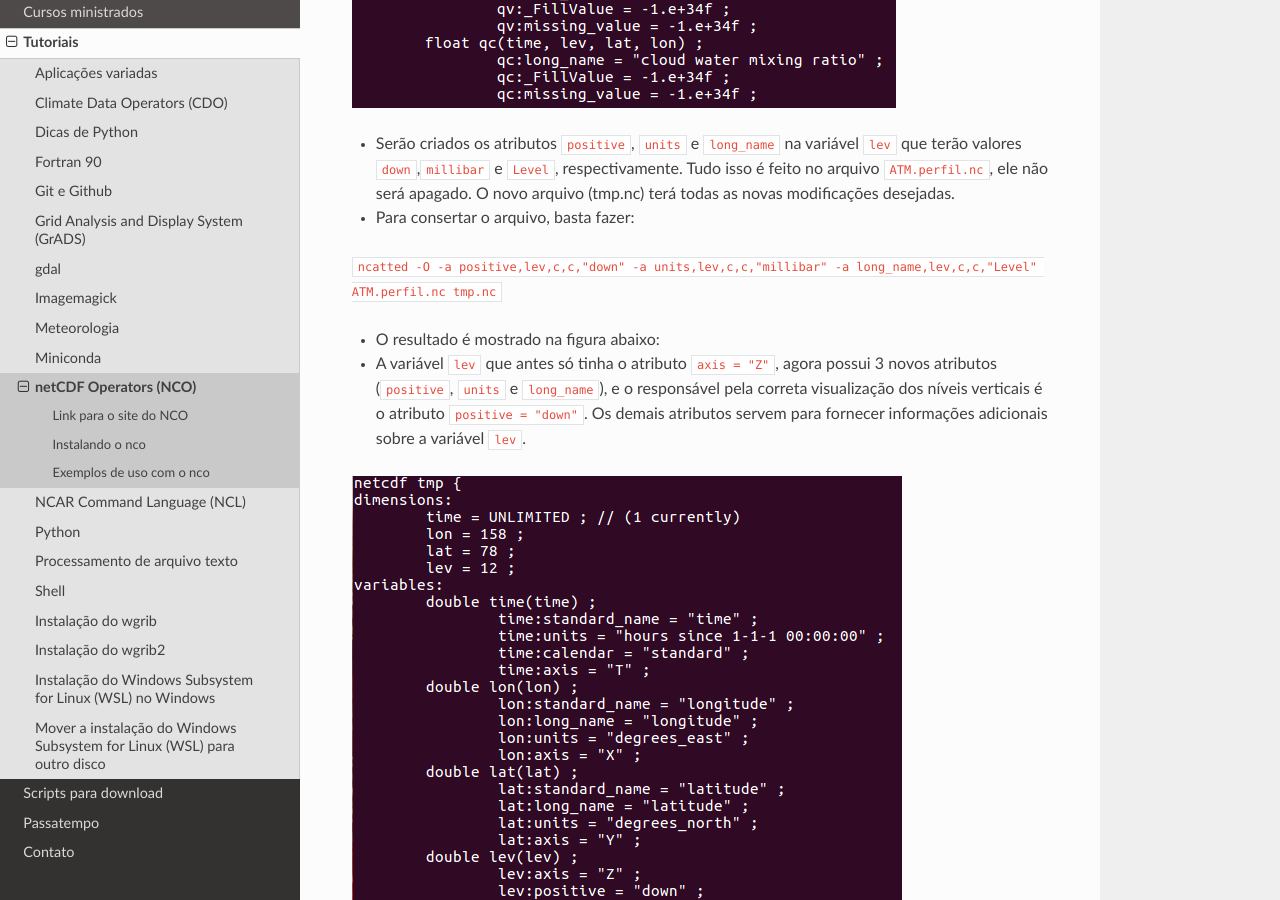
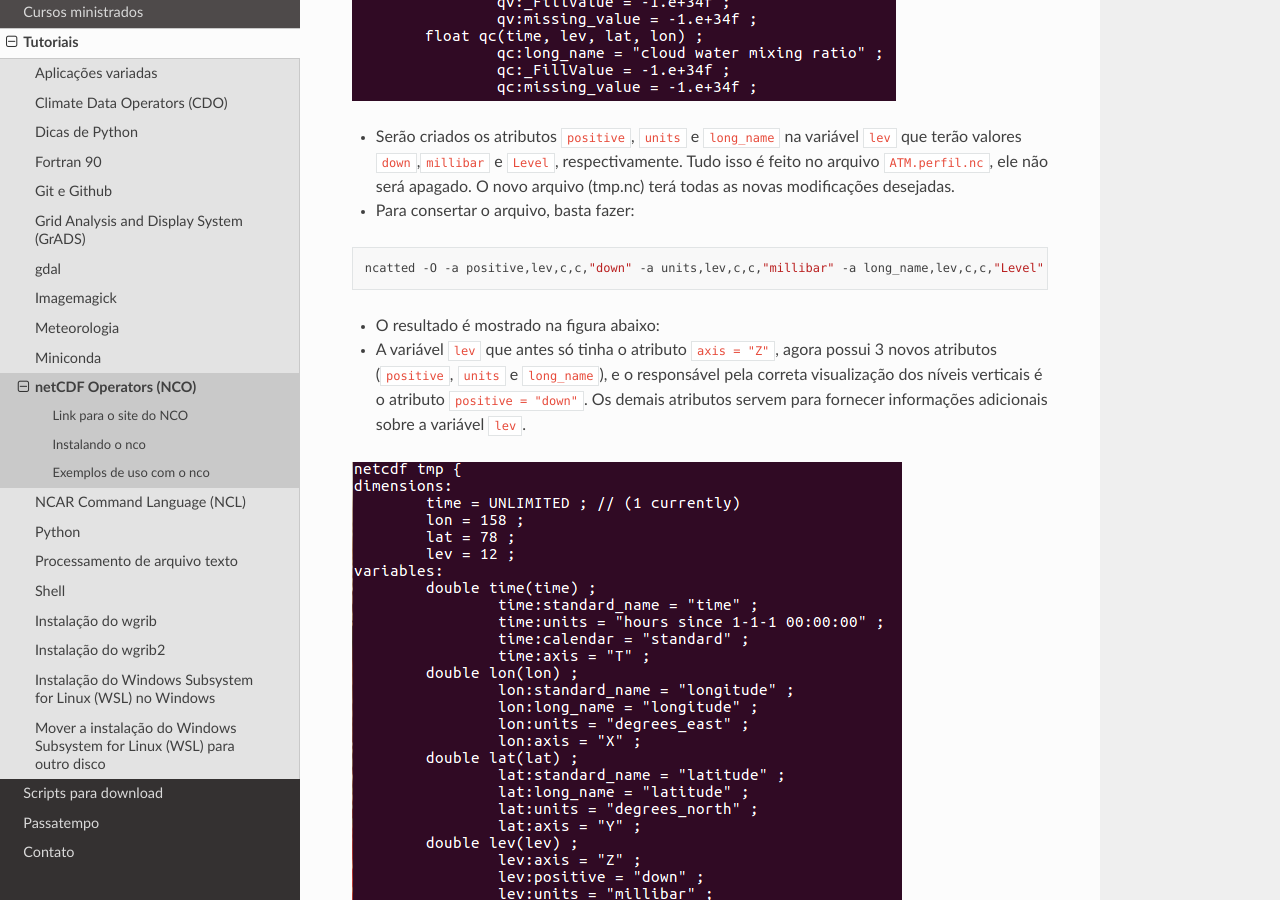
Before and after one commit to jgmsantos/homepage, a Sphinx documentation site: the page built from docs/pages/tutoriais/nco.md, in a window 1280 px wide and 900 px high, scrolled down 3311 px. Built offline with Sphinx 7.4.7 and the Read the Docs theme 3.1.0, drawn with Linux system fonts in a browser that asks for light colours; pages that are not in the unit, such as notebooks, are missing from menus; some of the changed text lies outside the part shown.

Commit message:
28012025

````diff
--- a/docs/index.rst
+++ b/docs/index.rst
@@ -42,7 +42,7 @@
 
 Divirta-se!
 
-Última atualização: 06/01/2025.
+Última atualização: 28/01/2025.
 
 .. toctree::
    :hidden:
--- a/docs/pages/tutoriais/nco.md
+++ b/docs/pages/tutoriais/nco.md
@@ -50,7 +50,9 @@
 
 9 Criar vários atributos (`standard_name`, `missing_value`, `_FillValue`,`precip` e `units`) de uma só vez para a variável `precip`.
 
-`ncatted -O -a standard_name,precip,c,c,"Precipitacao" -O -a missing_value,precip,c,f,-999 -O -a _FillValue,precip,c,f,-999 -O -a units,precip,c,c,"mm/day" input.nc output.nc`
+```bash
+ncatted -O -a standard_name,precip,c,c,"Precipitacao" -O -a missing_value,precip,c,f,-999 -O -a _FillValue,precip,c,f,-999 -O -a units,precip,c,c,"mm/day" input.nc output.nc
+```
 
 10 Apagar a variável e a dimensão `time` do arquivo.
 
@@ -72,7 +74,9 @@
 
   + Para consertar o arquivo, basta fazer:
 
-`ncatted -O -a positive,lev,c,c,"down" -a units,lev,c,c,"millibar" -a long_name,lev,c,c,"Level"  ATM.perfil.nc tmp.nc`
+```bash
+ncatted -O -a positive,lev,c,c,"down" -a units,lev,c,c,"millibar" -a long_name,lev,c,c,"Level"  ATM.perfil.nc tmp.nc
+```
 
   + O resultado é mostrado na figura abaixo:
 
@@ -90,7 +94,9 @@
 
   + Para resolver isso, basta usar o comando abaixo. O `ncap2` faz parte do [nco](http://nco.sourceforge.net).
 
-`ncap2 -s 'defdim("lon",1);lon[lon]=-60;lon@units="degrees_east";lon@axis="X";lon@long_name="longitude";defdim("lat",1);lat[lat]=-10;lat@units="degrees_north";lat@axis="Y";lat@long_name="latitude"' maosodarS1.b1.20140301.000000.cdf output.nc`
+```bash
+ncap2 -s 'defdim("lon",1);lon[lon]=-60;lon@units="degrees_east";lon@axis="X";lon@long_name="longitude";defdim("lat",1);lat[lat]=-10;lat@units="degrees_north";lat@axis="Y";lat@long_name="latitude"' maosodarS1.b1.20140301.000000.cdf output.nc
+```
 
   + `maosodarS1.b1.20140301.000000.cdf` é o arquivo de entrada e `output.`nc é o arquivo de saída. O `output.nc` é um nome qualquer definido pelo usuário.
 
@@ -157,7 +163,7 @@
 
 Há outra forma de fazer a mesma atividade. Serão inseridas as informações: "Autor", "E-mail" e "Site". Sempre que alguma informação a ser inserida tiver espaço, coloque toda a expressão entre aspas.
 
-```
+```bash
 ncatted -a Autor,global,a,c,"Guilherme Martins" -a "E-mail para contato",global,a,c,"jgmsantos@gmail.com" -a Site,global,a,c,"www.teste.com.br" input.nc
 ```
 
````
